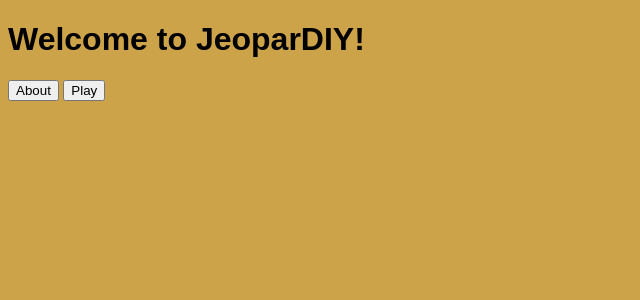
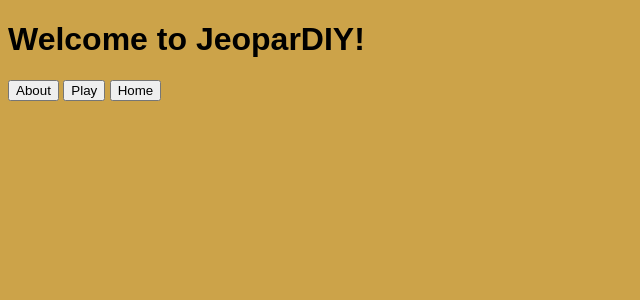
Before and after one commit to byrne-saw/team_tbd_sdtm_spr_2024, a Flask app: page / in a window 1280 px wide. Shown: the top 300 px of the page, without its empty margins (0-640 px from the left). Run offline with Flask 3, Linux system fonts and the light colour scheme.

Commit message:
Add routes and buttons

```diff
--- a/flask_proj/app.py
+++ b/flask_proj/app.py
@@ -47,6 +47,9 @@ def about():
 def gameplay(): # will need to send in categories somehow...
     return render_template('gameplay.html')
 
+@app.route('/player-names')
+def player_names():
+	return render_template('p2_names_categ.html')
 
 
 ###############################################################################
--- a/flask_proj/templates/index.html
+++ b/flask_proj/templates/index.html
@@ -3,17 +3,18 @@
 <!DOCTYPE html>
 <html>
 <head>
-	<link rel="stylesheet" href="css/prefix.css">
+	<!-- css stylesheet link -->
+	<link rel="stylesheet" href="static/css/prefix.css">
 	<!-- javascript source file -->
     <script src="static/js/jeopardy.js"></script>
 	<meta charset="UTF-8">
 	<meta name="viewport" content="width=device-width, initial-scale=1.0">
 	<title>Homepage</title>
-	<!-- css stylesheet link -->
 </head>
 <body>
 	<h1>Welcome to JeoparDIY!</h1>
-	<button id="about-button" class="button">About</button>
-	<button id="play-button" class="button">Play</button>
+	<button id="about-button">About</button>
+	<button id="play-button">Play</button>
+	<button id="home-button">Home</button>
 </body>
 </html>
```
